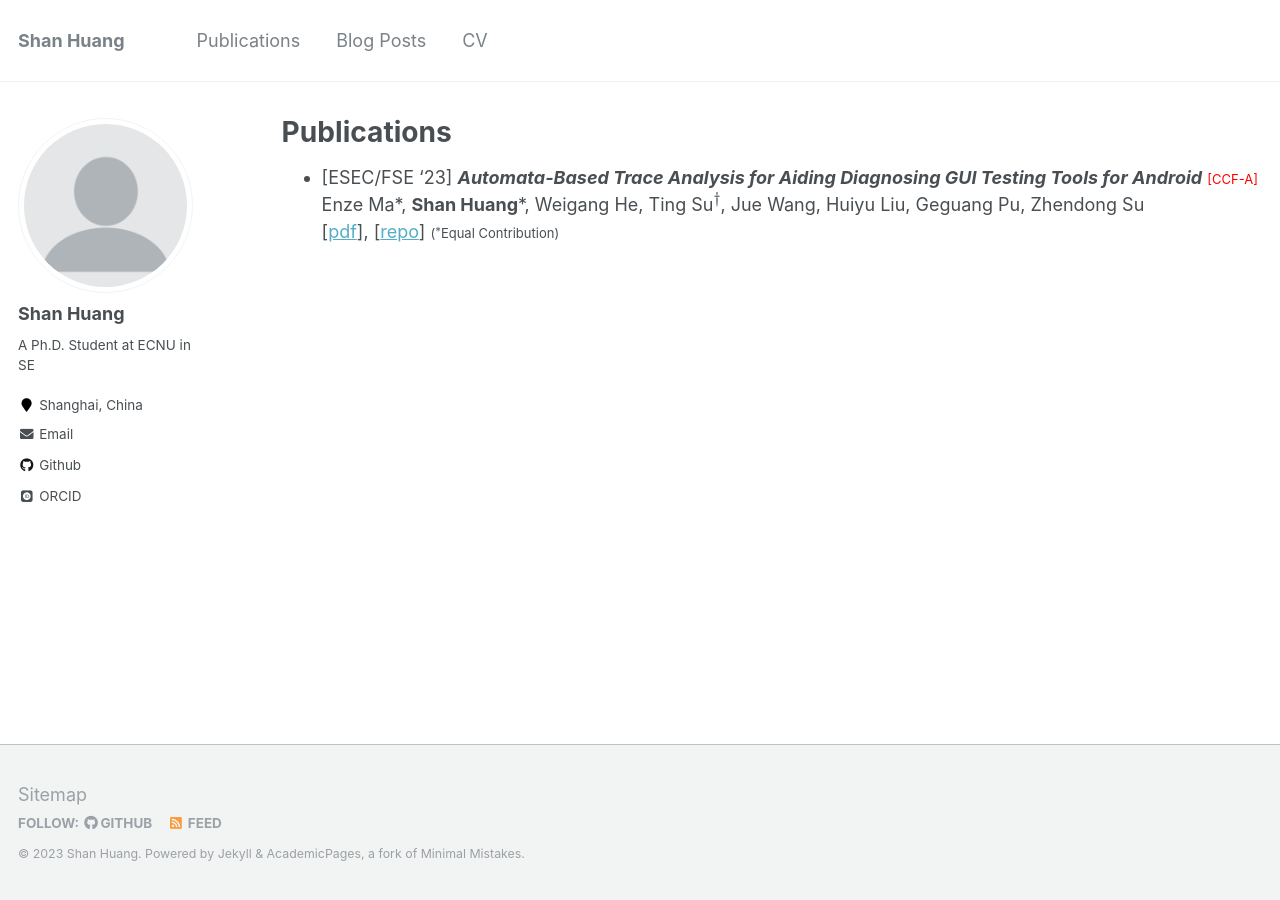
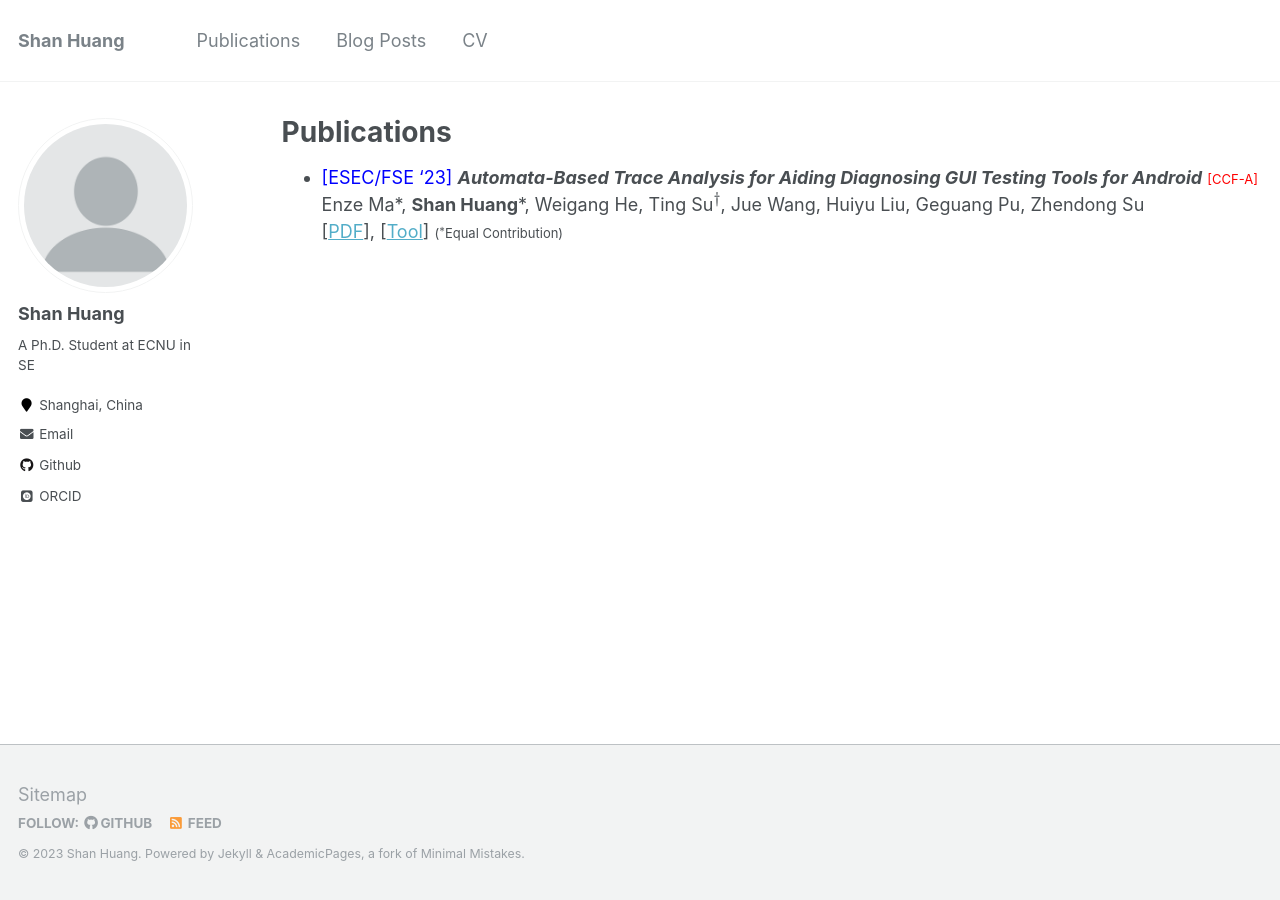
Before and after one commit to Apochens/Apochens.github.io, a Jekyll site: the page built from _pages/publications.md, in a window 1280 px wide. Built offline with Jekyll 4.4.1, drawn with Linux system fonts in a browser that asks for light colours; some web fonts are replaced; formulas are drawn with MathJax 3.

Commit message:
revamp paper list

```diff
--- a/_pages/publications.md
+++ b/_pages/publications.md
@@ -15,6 +15,6 @@ author_profile: true
   {% include archive-single.html %}
 {% endfor %} -->
 
-- [ESEC/FSE '23] ***Automata-Based Trace Analysis for Aiding Diagnosing GUI Testing Tools for Android*** <span style="color:red;font-size:small">[CCF-A]</span>
+- <span style="color:blue">[ESEC/FSE '23]</span> ***Automata-Based Trace Analysis for Aiding Diagnosing GUI Testing Tools for Android*** <span style="color:red;font-size:small">[CCF-A]</span>
   Enze Ma\*, **Shan Huang**\*, Weigang He, Ting Su$^†$, Jue Wang, Huiyu Liu, Geguang Pu, Zhendong Su
-  [[pdf](../files/fse23-DDroid.pdf)], [[repo](https://github.com/DDroid-Android/home)] <span style="font-size:small">($^*$Equal Contribution)</span>
+  [[PDF](../files/fse23-DDroid.pdf)], [[Tool](https://github.com/DDroid-Android/home)] <span style="font-size:small">($^*$Equal Contribution)</span>
```
Also changed, not shown: _pages/cv.md (+3 -2 lines).
